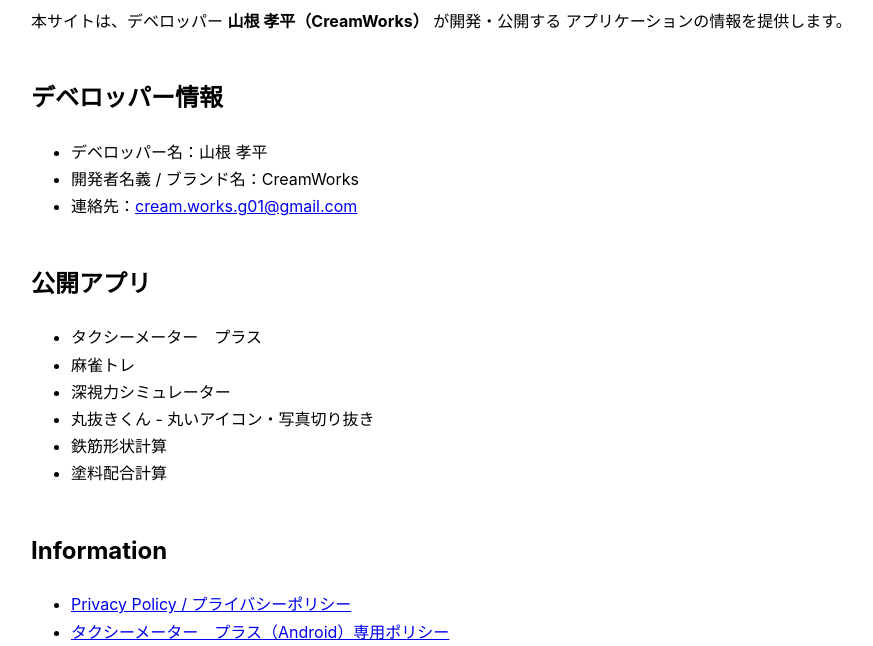
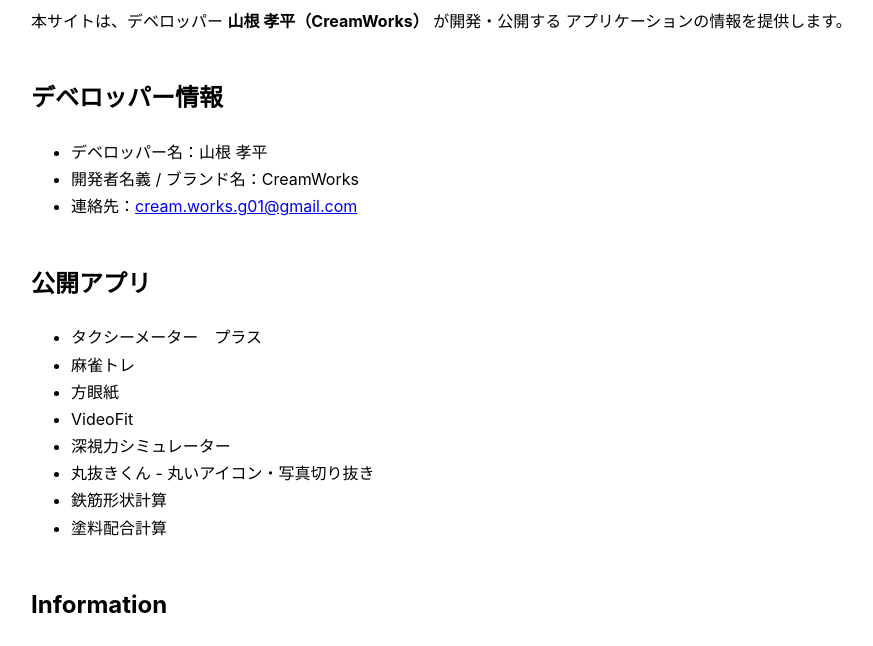
Before and after one commit to sankon3/sankon3.github.io, a plain HTML site: page index.html in a window 1280 px wide. Shown: the part 92-738 px from the top of the page, without its empty margins (159-1032 px from the left). Drawn offline with Linux system fonts and the light colour scheme.

Commit message:
add list

```diff
--- a/index.html
+++ b/index.html
@@ -40,6 +40,8 @@
 <ul>
   <li>タクシーメーター　プラス</li>
   <li>麻雀トレ</li>
+  <li>方眼紙</li>
+  <li>VideoFit</li>
   <li>深視力シミュレーター</li>
   <li>丸抜きくん - 丸いアイコン・写真切り抜き</li>
   <li>鉄筋形状計算</li>
```
